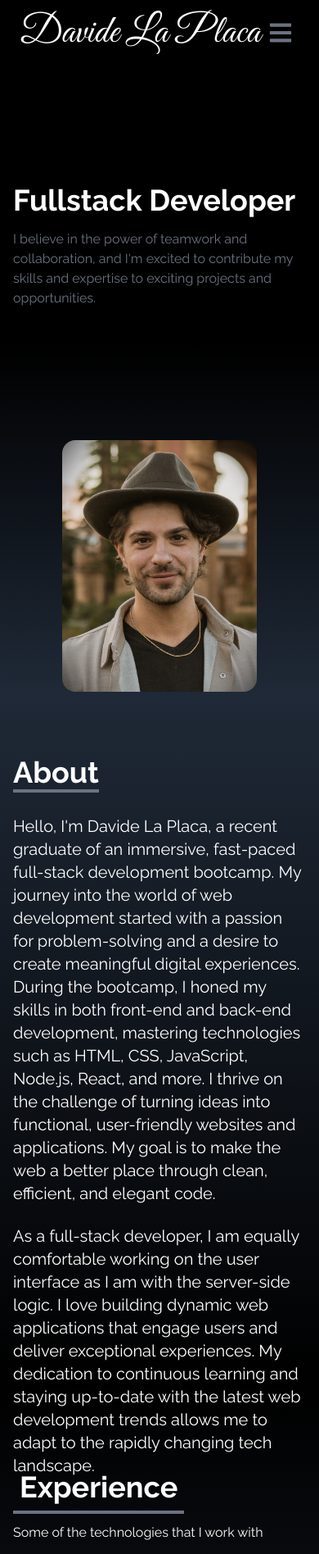
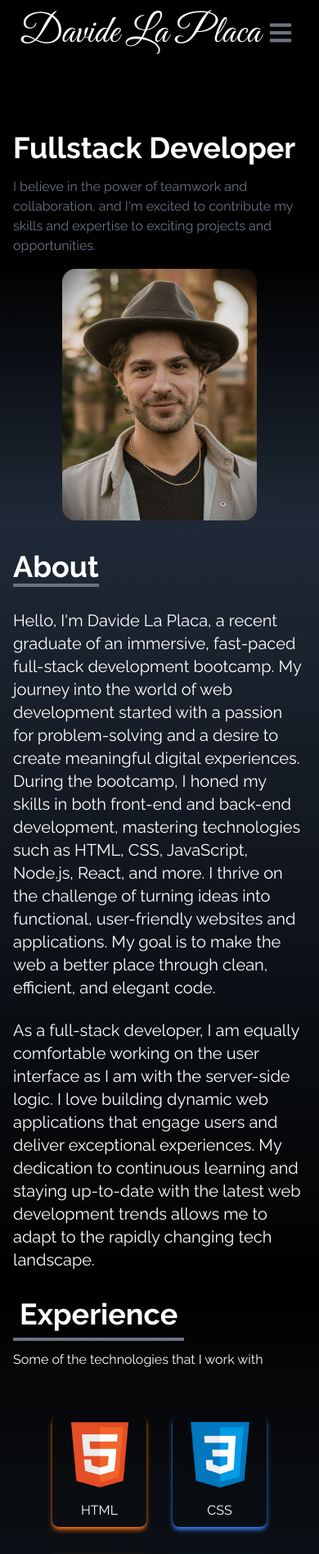
Before and after one commit to davide-1/davide-webside, a React (Vite) app: page / in a window 390 px wide. Shown: the top 1896 px of the page at 82% size. Built offline with nearby package versions, Linux system fonts and the light colour scheme.

Commit message:
minor changes

```diff
--- a/src/components/About.jsx
+++ b/src/components/About.jsx
@@ -4,15 +4,14 @@ export default function About() {
   return (
     <div
       name="about"
-      className="w-full h-screen bg-gradient-to-b from-gray-800 to-black text-white"
+      className="w-full bg-gradient-to-b from-gray-800 to-black text-white"
     >
       <div className=" max-w-screen-lg p-4 mx-auto flex flex-col justify-center w-full h-full">
-        <div className=" mt-48 sm:mt-0 pb-8">
+        <div className=" mt-5 sm:mt-0 pb-8">
           <p className="text-4xl font-bold inline border-b-4 border-gray-500">
             About
           </p>
         </div>
-        {/* lorem50 */}
         <p className="text-xl">
         Hello, I'm Davide La Placa, a recent graduate of an immersive, fast-paced full-stack development bootcamp. My journey into the world of web development started with a passion for problem-solving and a desire to create meaningful digital experiences.
         During the bootcamp, I honed my skills in both front-end and back-end development, mastering technologies such as HTML, CSS, JavaScript, Node.js, React, and more. I thrive on the challenge of turning ideas into functional, user-friendly websites and applications. My goal is to make the web a better place through clean, efficient, and elegant code.
--- a/src/components/Contact.jsx
+++ b/src/components/Contact.jsx
@@ -4,9 +4,9 @@ import React from "react";
 
 export default function Contact() {
     return (
-        <div name="contact" className=" w-full h-screen  bg-gradient-to-b from-gray-800 to-black p-4 text-white">
-            <div className=" flex flex-col p-4 justify-center max-w-screen-lg mx-auto h-full">
-                <div className=" mt-48 sm:mt-0 pb-8 ">
+        <div name="contact" className="   bg-gradient-to-b from-gray-800 to-black p-4 text-white">
+            <div className=" flex flex-col p-4 justify-center max-w-screen-lg mx-auto">
+                <div className=" sm:mt-0 ">
                     <p className=" text-4xl font-bold inline border-b-4 border-gray-500">Contact</p>
                     <p className="py-6">Submit the form below to get in touch with me</p>
                 </div>
--- a/src/components/Experience.jsx
+++ b/src/components/Experience.jsx
@@ -63,10 +63,10 @@ export default function Experience() {
 
     return (
         <div name="experience"
-        className=" bg-gradient-to-b from-black to-gray-800 w-full h-screen"
+        className=" bg-gradient-to-b from-black to-gray-800 w-full"
         >
-            <div className=" max-w-screen-lg mx-auto p-4 flex flex-col justify-center w-full h-full text-white">
-                <div className=" mt-48 sm:mt-0">
+            <div className=" max-w-screen-lg mx-auto p-4 flex flex-col justify-center w-full  text-white">
+                <div className="  sm:mt-0">
                     <p className=" text-4xl font-bold border-b-4 border-gray-500 p-2 inline">Experience</p>
                     <p className=" py-6">Some of the technologies that I work with</p>
                 </div>
--- a/src/components/Home.jsx
+++ b/src/components/Home.jsx
@@ -5,9 +5,9 @@ import { Link } from "react-scroll"
 
 export default function Home() {
   return (
-    <div name="home" className=" h-screen w-full bg-gradient-to-b from-black via-black to-gray-800 "
+    <div name="home" className="pt-20  bg-gradient-to-b from-black via-black to-gray-800 "
     >
-      <div className="max-w-screen-lg mx-auto flex flex-col items-center justify-center h-full px-4 md:flex-row ">
+      <div className="max-w-screen-lg mx-auto flex flex-col items-center justify-center px-4 md:flex-row ">
         <div className="flex flex-col justify-center h-full">
           <h2 className=" text-4xl sm:text-7xl font-bold text-white mt-20 ">Fullstack Developer</h2>
           <p className="text-gray-500 py-4 max-w-md">
```
